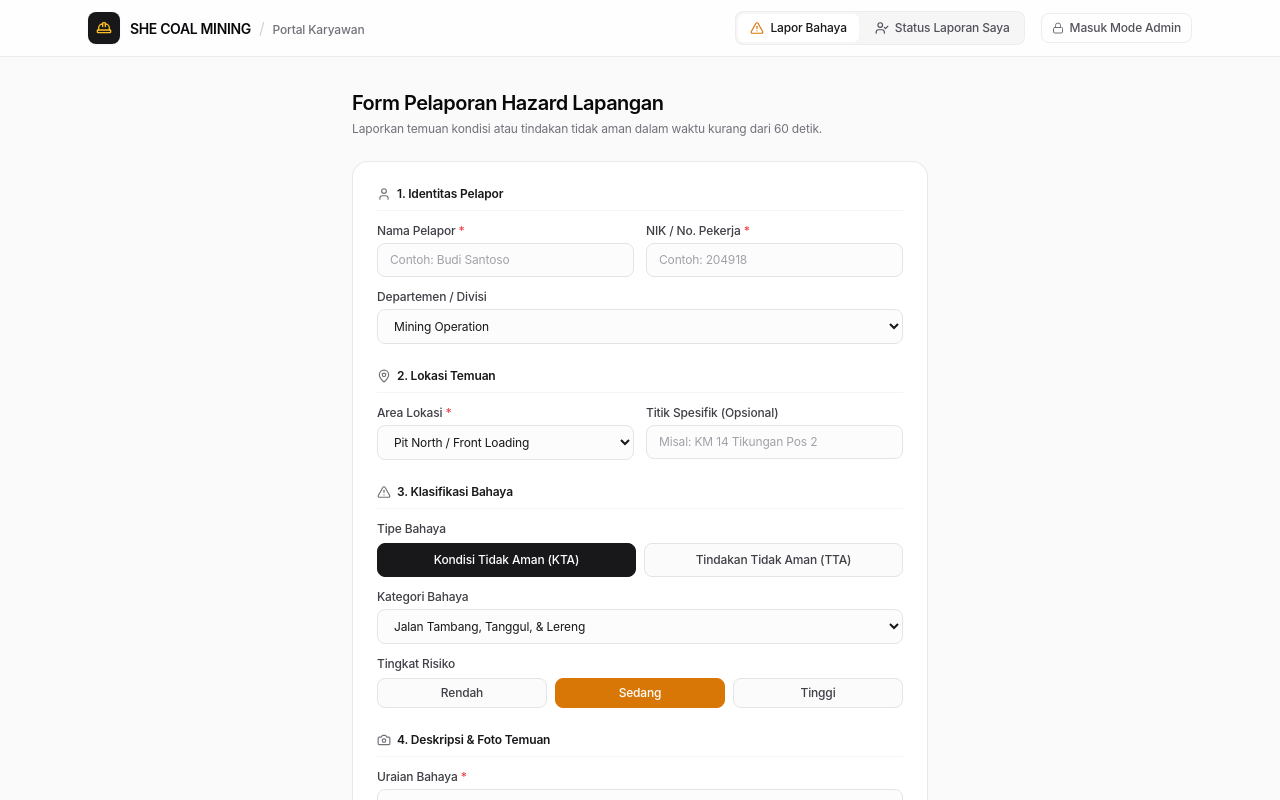
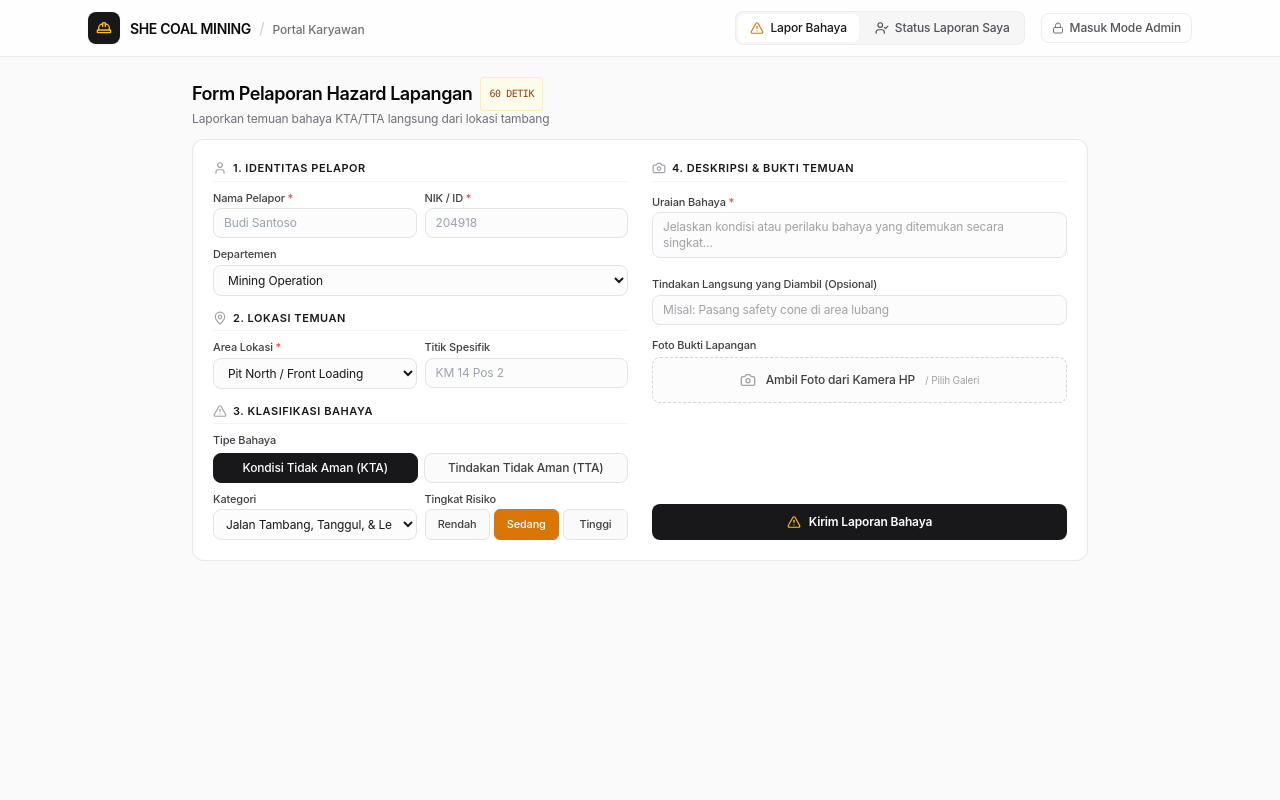
Before and after one commit to rey2402/ihazard, a React (Vite) app: page / in a window 1280 px wide. Shown: the top 800 px of the page. Built offline with nearby package versions, Linux system fonts and the light colour scheme.

Commit message:
feat: optimize forms into compact 2-column bento layout fitting on one screen

```diff
--- a/src/App.tsx
+++ b/src/App.tsx
@@ -223,8 +223,8 @@ export default function App({ initialRole }: AppProps = {}) {
         </div>
       </header>
 
-      {/* Main Workspace Area */}
-      <main className="flex-1 max-w-6xl w-full mx-auto px-4 sm:px-6 py-8">
+      {/* Main Workspace Area - Compact vertical padding */}
+      <main className="flex-1 max-w-6xl w-full mx-auto px-4 sm:px-6 py-4 sm:py-5">
         {role === 'karyawan' ? (
           <div>
             {activeWorkerTab === 'report' ? (
--- a/src/components/hazard/HazardReportForm.tsx
+++ b/src/components/hazard/HazardReportForm.tsx
@@ -1,5 +1,5 @@
 import React, { useState, useRef } from 'react';
-import { Camera, AlertTriangle, User, MapPin, AlertCircle, X } from 'lucide-react';
+import { Camera, AlertTriangle, User, MapPin, AlertCircle, X, ShieldAlert, Zap } from 'lucide-react';
 import { HazardReport, MiningArea, HazardCategory, RiskLevel, HazardType } from '../../types/hazard';
 import { generateTicketId } from '../../utils/k3-calculator';
 import { saveHazardReport } from '../../services/storage-service';
@@ -155,36 +155,43 @@ export const HazardReportForm: React.FC<HazardReportFormProps> = ({
   };
 
   return (
-    <div className="max-w-xl mx-auto pb-16">
-      {/* Header section - Clean & Light */}
-      <div className="mb-6">
-        <h1 className="text-xl font-semibold tracking-tight text-zinc-950">
-          Form Pelaporan Hazard Lapangan
+    <div className="max-w-4xl mx-auto">
+      {/* Compact Header */}
+      <div className="flex flex-col sm:flex-row sm:items-center justify-between gap-2 mb-3">
+        <div>
+          <h1 className="text-base sm:text-lg font-semibold tracking-tight text-zinc-950 flex items-center gap-2">
+            <span>Form Pelaporan Hazard Lapangan</span>
+            <span className="text-[10px] bg-amber-50 text-amber-800 px-2 py-0.5 rounded font-mono border border-amber-200/60 font-medium">
+              60 DETIK
+            </span>
           </h1>
-        <p className="text-xs text-zinc-500 mt-1">
-          Laporkan temuan kondisi atau tindakan tidak aman dalam waktu kurang dari 60 detik.
+          <p className="text-xs text-zinc-500">
+            Laporkan temuan bahaya KTA/TTA langsung dari lokasi tambang
           </p>
+        </div>
       </div>
 
       {errorMessage && (
-        <div className="mb-4 p-3 bg-red-50/80 border border-red-200/80 rounded-xl flex items-center gap-2 text-red-700 text-xs">
+        <div className="mb-3 p-2.5 bg-red-50/80 border border-red-200/80 rounded-xl flex items-center gap-2 text-red-700 text-xs">
           <AlertCircle className="w-4 h-4 shrink-0 text-red-600" />
           <span>{errorMessage}</span>
         </div>
       )}
 
-      {/* Main Form - Single Clean Surface */}
-      <form onSubmit={handleSubmit} className="bg-white border border-zinc-200/80 rounded-2xl p-5 sm:p-6 shadow-2xs space-y-6">
+      {/* 2-Column Responsive Bento Layout - Fits on 1 Screen without long scroll */}
+      <form onSubmit={handleSubmit} className="bg-white border border-zinc-200/80 rounded-xl p-4 sm:p-5 shadow-2xs">
+        <div className="grid grid-cols-1 md:grid-cols-2 gap-4 sm:gap-6">
+          {/* KOLOM KIRI: Identitas, Lokasi, & Klasifikasi Bahaya */}
+          <div className="space-y-3.5">
             {/* 1. Identitas Pelapor */}
             <div>
-          <div className="text-xs font-semibold text-zinc-900 flex items-center gap-1.5 pb-2 border-b border-zinc-100 mb-3">
-            <User className="w-3.5 h-3.5 text-zinc-500" />
+              <div className="text-[11px] font-semibold text-zinc-900 uppercase tracking-wider pb-1 border-b border-zinc-100 mb-2 flex items-center gap-1.5">
+                <User className="w-3.5 h-3.5 text-zinc-400" />
                 <span>1. Identitas Pelapor</span>
               </div>
-
-          <div className="grid grid-cols-1 sm:grid-cols-2 gap-3">
+              <div className="grid grid-cols-2 gap-2">
                 <div>
-              <label htmlFor="reporterName" className="block text-xs font-medium text-zinc-700 mb-1">
+                  <label htmlFor="reporterName" className="block text-[11px] font-medium text-zinc-700 mb-0.5">
                     Nama Pelapor <span className="text-red-500">*</span>
                   </label>
                   <input
@@ -192,34 +199,32 @@ export const HazardReportForm: React.FC<HazardReportFormProps> = ({
                     type="text"
                     value={reporterName}
                     onChange={(e) => setReporterName(e.target.value)}
-                placeholder="Contoh: Budi Santoso"
-                className="w-full bg-zinc-50/50 border border-zinc-200 rounded-lg px-3 py-2 text-xs text-zinc-900 placeholder:text-zinc-400 focus:outline-none focus:bg-white focus:border-zinc-900 focus:ring-1 focus:ring-zinc-900 transition-colors"
+                    placeholder="Budi Santoso"
+                    className="w-full bg-zinc-50/50 border border-zinc-200 rounded-lg px-2.5 py-1.5 text-xs text-zinc-900 focus:outline-none focus:bg-white focus:border-zinc-900 focus:ring-1 focus:ring-zinc-900 transition-colors"
                   />
                 </div>
-
                 <div>
-              <label htmlFor="reporterNik" className="block text-xs font-medium text-zinc-700 mb-1">
-                NIK / No. Pekerja <span className="text-red-500">*</span>
+                  <label htmlFor="reporterNik" className="block text-[11px] font-medium text-zinc-700 mb-0.5">
+                    NIK / ID <span className="text-red-500">*</span>
                   </label>
                   <input
                     id="reporterNik"
                     type="text"
                     value={reporterNik}
                     onChange={(e) => setReporterNik(e.target.value)}
-                placeholder="Contoh: 204918"
-                className="w-full bg-zinc-50/50 border border-zinc-200 rounded-lg px-3 py-2 text-xs text-zinc-900 placeholder:text-zinc-400 focus:outline-none focus:bg-white focus:border-zinc-900 focus:ring-1 focus:ring-zinc-900 transition-colors"
+                    placeholder="204918"
+                    className="w-full bg-zinc-50/50 border border-zinc-200 rounded-lg px-2.5 py-1.5 text-xs text-zinc-900 focus:outline-none focus:bg-white focus:border-zinc-900 focus:ring-1 focus:ring-zinc-900 transition-colors"
                   />
                 </div>
-
-            <div className="sm:col-span-2">
-              <label htmlFor="department" className="block text-xs font-medium text-zinc-700 mb-1">
-                Departemen / Divisi
+                <div className="col-span-2">
+                  <label htmlFor="department" className="block text-[11px] font-medium text-zinc-700 mb-0.5">
+                    Departemen
                   </label>
                   <select
                     id="department"
                     value={department}
                     onChange={(e) => setDepartment(e.target.value)}
-                className="w-full bg-zinc-50/50 border border-zinc-200 rounded-lg px-3 py-2 text-xs text-zinc-900 focus:outline-none focus:bg-white focus:border-zinc-900 focus:ring-1 focus:ring-zinc-900 transition-colors"
+                    className="w-full bg-zinc-50/50 border border-zinc-200 rounded-lg px-2.5 py-1.5 text-xs text-zinc-900 focus:outline-none focus:bg-white focus:border-zinc-900 focus:ring-1 focus:ring-zinc-900 transition-colors"
                   >
                     {DEPARTMENTS.map((dept) => (
                       <option key={dept} value={dept}>
@@ -233,21 +238,20 @@ export const HazardReportForm: React.FC<HazardReportFormProps> = ({
 
             {/* 2. Lokasi Temuan */}
             <div>
-          <div className="text-xs font-semibold text-zinc-900 flex items-center gap-1.5 pb-2 border-b border-zinc-100 mb-3">
-            <MapPin className="w-3.5 h-3.5 text-zinc-500" />
+              <div className="text-[11px] font-semibold text-zinc-900 uppercase tracking-wider pb-1 border-b border-zinc-100 mb-2 flex items-center gap-1.5">
+                <MapPin className="w-3.5 h-3.5 text-zinc-400" />
                 <span>2. Lokasi Temuan</span>
               </div>
-
-          <div className="grid grid-cols-1 sm:grid-cols-2 gap-3">
+              <div className="grid grid-cols-2 gap-2">
                 <div>
-              <label htmlFor="area" className="block text-xs font-medium text-zinc-700 mb-1">
+                  <label htmlFor="area" className="block text-[11px] font-medium text-zinc-700 mb-0.5">
                     Area Lokasi <span className="text-red-500">*</span>
                   </label>
                   <select
                     id="area"
                     value={area}
                     onChange={(e) => setArea(e.target.value as MiningArea)}
-                className="w-full bg-zinc-50/50 border border-zinc-200 rounded-lg px-3 py-2 text-xs text-zinc-900 focus:outline-none focus:bg-white focus:border-zinc-900 focus:ring-1 focus:ring-zinc-900 transition-colors"
+                    className="w-full bg-zinc-50/50 border border-zinc-200 rounded-lg px-2.5 py-1.5 text-xs text-zinc-900 focus:outline-none focus:bg-white focus:border-zinc-900 focus:ring-1 focus:ring-zinc-900 transition-colors"
                   >
                     {MINING_AREAS.map((a) => (
                       <option key={a} value={a}>
@@ -256,18 +260,17 @@ export const HazardReportForm: React.FC<HazardReportFormProps> = ({
                     ))}
                   </select>
                 </div>
-
                 <div>
-              <label htmlFor="locationDetail" className="block text-xs font-medium text-zinc-700 mb-1">
-                Titik Spesifik (Opsional)
+                  <label htmlFor="locationDetail" className="block text-[11px] font-medium text-zinc-700 mb-0.5">
+                    Titik Spesifik
                   </label>
                   <input
                     id="locationDetail"
                     type="text"
                     value={locationDetail}
                     onChange={(e) => setLocationDetail(e.target.value)}
-                placeholder="Misal: KM 14 Tikungan Pos 2"
-                className="w-full bg-zinc-50/50 border border-zinc-200 rounded-lg px-3 py-2 text-xs text-zinc-900 placeholder:text-zinc-400 focus:outline-none focus:bg-white focus:border-zinc-900 focus:ring-1 focus:ring-zinc-900 transition-colors"
+                    placeholder="KM 14 Pos 2"
+                    className="w-full bg-zinc-50/50 border border-zinc-200 rounded-lg px-2.5 py-1.5 text-xs text-zinc-900 focus:outline-none focus:bg-white focus:border-zinc-900 focus:ring-1 focus:ring-zinc-900 transition-colors"
                   />
                 </div>
               </div>
@@ -275,19 +278,18 @@ export const HazardReportForm: React.FC<HazardReportFormProps> = ({
 
             {/* 3. Klasifikasi Bahaya */}
             <div>
-          <div className="text-xs font-semibold text-zinc-900 flex items-center gap-1.5 pb-2 border-b border-zinc-100 mb-3">
-            <AlertTriangle className="w-3.5 h-3.5 text-zinc-500" />
+              <div className="text-[11px] font-semibold text-zinc-900 uppercase tracking-wider pb-1 border-b border-zinc-100 mb-2 flex items-center gap-1.5">
+                <AlertTriangle className="w-3.5 h-3.5 text-zinc-400" />
                 <span>3. Klasifikasi Bahaya</span>
               </div>
-
-          <div className="space-y-3">
+              <div className="space-y-2">
                 <div>
-              <span className="block text-xs font-medium text-zinc-700 mb-1.5">Tipe Bahaya</span>
-              <div className="grid grid-cols-2 gap-2">
+                  <span className="block text-[11px] font-medium text-zinc-700 mb-1">Tipe Bahaya</span>
+                  <div className="grid grid-cols-2 gap-1.5">
                     <button
                       type="button"
                       onClick={() => setHazardType('KTA')}
-                  className={`py-2 px-3 rounded-lg text-xs font-medium border text-center transition-all ${
+                      className={`py-1.5 px-2 rounded-lg text-xs font-medium border text-center transition-all ${
                         hazardType === 'KTA'
                           ? 'bg-zinc-900 text-white border-zinc-900 shadow-xs'
                           : 'bg-zinc-50/70 text-zinc-700 border-zinc-200 hover:bg-zinc-100'
@@ -298,7 +300,7 @@ export const HazardReportForm: React.FC<HazardReportFormProps> = ({
                     <button
                       type="button"
                       onClick={() => setHazardType('TTA')}
-                  className={`py-2 px-3 rounded-lg text-xs font-medium border text-center transition-all ${
+                      className={`py-1.5 px-2 rounded-lg text-xs font-medium border text-center transition-all ${
                         hazardType === 'TTA'
                           ? 'bg-zinc-900 text-white border-zinc-900 shadow-xs'
                           : 'bg-zinc-50/70 text-zinc-700 border-zinc-200 hover:bg-zinc-100'
@@ -309,15 +311,16 @@ export const HazardReportForm: React.FC<HazardReportFormProps> = ({
                   </div>
                 </div>
 
+                <div className="grid grid-cols-2 gap-2">
                   <div>
-              <label htmlFor="category" className="block text-xs font-medium text-zinc-700 mb-1">
-                Kategori Bahaya
+                    <label htmlFor="category" className="block text-[11px] font-medium text-zinc-700 mb-0.5">
+                      Kategori
                     </label>
                     <select
                       id="category"
                       value={category}
                       onChange={(e) => setCategory(e.target.value as HazardCategory)}
-                className="w-full bg-zinc-50/50 border border-zinc-200 rounded-lg px-3 py-2 text-xs text-zinc-900 focus:outline-none focus:bg-white focus:border-zinc-900 focus:ring-1 focus:ring-zinc-900 transition-colors"
+                      className="w-full bg-zinc-50/50 border border-zinc-200 rounded-lg px-2 py-1.5 text-xs text-zinc-900 focus:outline-none focus:bg-white focus:border-zinc-900 transition-colors"
                     >
                       {HAZARD_CATEGORIES.map((cat) => (
                         <option key={cat} value={cat}>
@@ -328,21 +331,21 @@ export const HazardReportForm: React.FC<HazardReportFormProps> = ({
                   </div>
 
                   <div>
-              <span className="block text-xs font-medium text-zinc-700 mb-1.5">Tingkat Risiko</span>
-              <div className="grid grid-cols-3 gap-2">
+                    <span className="block text-[11px] font-medium text-zinc-700 mb-0.5">Tingkat Risiko</span>
+                    <div className="grid grid-cols-3 gap-1">
                       {(['Rendah', 'Sedang', 'Tinggi'] as const).map((r) => (
                         <button
                           key={r}
                           type="button"
                           onClick={() => setRiskLevel(r)}
-                    className={`py-1.5 px-3 rounded-lg text-xs font-medium border text-center transition-all ${
+                          className={`py-1.5 px-1 rounded-md text-[11px] font-medium border text-center transition-all ${
                             riskLevel === r
                               ? r === 'Tinggi'
                                 ? 'bg-red-600 text-white border-red-600'
                                 : r === 'Sedang'
                                 ? 'bg-amber-600 text-white border-amber-600'
                                 : 'bg-emerald-600 text-white border-emerald-600'
-                        : 'bg-zinc-50/70 text-zinc-700 border-zinc-200 hover:bg-zinc-100'
+                              : 'bg-zinc-50 text-zinc-700 border-zinc-200 hover:bg-zinc-100'
                           }`}
                         >
                           {r}
@@ -352,31 +355,33 @@ export const HazardReportForm: React.FC<HazardReportFormProps> = ({
                   </div>
                 </div>
               </div>
-
-        {/* 4. Deskripsi & Bukti Foto */}
-        <div>
-          <div className="text-xs font-semibold text-zinc-900 flex items-center gap-1.5 pb-2 border-b border-zinc-100 mb-3">
-            <Camera className="w-3.5 h-3.5 text-zinc-500" />
-            <span>4. Deskripsi & Foto Temuan</span>
+            </div>
           </div>
 
+          {/* KOLOM KANAN: Detail Bahaya, Foto Kamera, & Submit */}
+          <div className="space-y-3.5 flex flex-col justify-between">
             <div className="space-y-3">
+              <div className="text-[11px] font-semibold text-zinc-900 uppercase tracking-wider pb-1 border-b border-zinc-100 flex items-center gap-1.5">
+                <Camera className="w-3.5 h-3.5 text-zinc-400" />
+                <span>4. Deskripsi & Bukti Temuan</span>
+              </div>
+
               <div>
-              <label htmlFor="description" className="block text-xs font-medium text-zinc-700 mb-1">
+                <label htmlFor="description" className="block text-[11px] font-medium text-zinc-700 mb-0.5">
                   Uraian Bahaya <span className="text-red-500">*</span>
                 </label>
                 <textarea
                   id="description"
-                rows={3}
+                  rows={2}
                   value={description}
                   onChange={(e) => setDescription(e.target.value)}
                   placeholder="Jelaskan kondisi atau perilaku bahaya yang ditemukan secara singkat..."
-                className="w-full bg-zinc-50/50 border border-zinc-200 rounded-lg px-3 py-2 text-xs text-zinc-900 placeholder:text-zinc-400 focus:outline-none focus:bg-white focus:border-zinc-900 focus:ring-1 focus:ring-zinc-900 transition-colors resize-none"
+                  className="w-full bg-zinc-50/50 border border-zinc-200 rounded-lg px-2.5 py-1.5 text-xs text-zinc-900 placeholder:text-zinc-400 focus:outline-none focus:bg-white focus:border-zinc-900 focus:ring-1 focus:ring-zinc-900 transition-colors resize-none"
                 />
               </div>
 
               <div>
-              <label htmlFor="immediateAction" className="block text-xs font-medium text-zinc-700 mb-1">
+                <label htmlFor="immediateAction" className="block text-[11px] font-medium text-zinc-700 mb-0.5">
                   Tindakan Langsung yang Diambil (Opsional)
                 </label>
                 <input
@@ -384,14 +389,14 @@ export const HazardReportForm: React.FC<HazardReportFormProps> = ({
                   type="text"
                   value={immediateAction}
                   onChange={(e) => setImmediateAction(e.target.value)}
-                placeholder="Misal: Memasang safety cone di area lubang"
-                className="w-full bg-zinc-50/50 border border-zinc-200 rounded-lg px-3 py-2 text-xs text-zinc-900 placeholder:text-zinc-400 focus:outline-none focus:bg-white focus:border-zinc-900 focus:ring-1 focus:ring-zinc-900 transition-colors"
+                  placeholder="Misal: Pasang safety cone di area lubang"
+                  className="w-full bg-zinc-50/50 border border-zinc-200 rounded-lg px-2.5 py-1.5 text-xs text-zinc-900 placeholder:text-zinc-400 focus:outline-none focus:bg-white focus:border-zinc-900 focus:ring-1 focus:ring-zinc-900 transition-colors"
                 />
               </div>
 
-            {/* Foto Upload Zone */}
+              {/* Foto Bukti */}
               <div>
-              <span className="block text-xs font-medium text-zinc-700 mb-1">Foto Bukti Lapangan</span>
+                <span className="block text-[11px] font-medium text-zinc-700 mb-1">Foto Bukti Lapangan</span>
                 <input
                   ref={fileInputRef}
                   type="file"
@@ -402,29 +407,28 @@ export const HazardReportForm: React.FC<HazardReportFormProps> = ({
                 />
 
                 {photoPreview ? (
-                <div className="relative rounded-xl overflow-hidden border border-zinc-200">
-                  <img src={photoPreview} alt="Bukti Foto" className="w-full h-44 object-cover" />
+                  <div className="relative rounded-lg overflow-hidden border border-zinc-200 h-28">
+                    <img src={photoPreview} alt="Bukti Foto" className="w-full h-full object-cover" />
                     <button
                       type="button"
                       onClick={() => setPhotoPreview('')}
-                    className="absolute top-2 right-2 p-1 bg-zinc-900/70 hover:bg-zinc-900 text-white rounded-full transition-colors"
+                      className="absolute top-1.5 right-1.5 p-1 bg-zinc-900/80 hover:bg-zinc-900 text-white rounded-full transition-colors"
                       title="Hapus foto"
                     >
-                    <X className="w-3.5 h-3.5" />
+                      <X className="w-3 h-3" />
                     </button>
                   </div>
                 ) : (
                   <button
                     type="button"
                     onClick={() => fileInputRef.current?.click()}
-                  className="w-full py-5 border border-dashed border-zinc-300 hover:border-zinc-400 rounded-xl bg-zinc-50/50 hover:bg-zinc-50 flex flex-col items-center justify-center gap-1.5 transition-colors text-zinc-600"
+                    className="w-full py-3.5 border border-dashed border-zinc-300 hover:border-zinc-400 rounded-lg bg-zinc-50/50 hover:bg-zinc-50 flex items-center justify-center gap-2.5 transition-colors text-zinc-600"
                   >
-                  <Camera className="w-5 h-5 text-zinc-400" />
+                    <Camera className="w-4 h-4 text-zinc-400" />
                     <span className="text-xs font-medium text-zinc-700">Ambil Foto dari Kamera HP</span>
-                  <span className="text-[10px] text-zinc-400">Atau pilih dari galeri dokumen</span>
+                    <span className="text-[10px] text-zinc-400">/ Pilih Galeri</span>
                   </button>
                 )}
-            </div>
               </div>
             </div>
 
@@ -433,11 +437,13 @@ export const HazardReportForm: React.FC<HazardReportFormProps> = ({
               <button
                 type="submit"
                 disabled={isSubmitting}
-            className="w-full py-2.5 bg-zinc-900 hover:bg-zinc-800 text-white text-xs font-semibold rounded-xl shadow-xs transition-colors flex items-center justify-center gap-2 disabled:opacity-50"
+                className="w-full py-2.5 bg-zinc-900 hover:bg-zinc-800 text-white text-xs font-semibold rounded-lg shadow-xs transition-colors flex items-center justify-center gap-2 disabled:opacity-50"
               >
-            <AlertTriangle className="w-4 h-4 text-amber-400" />
+                <AlertTriangle className="w-3.5 h-3.5 text-amber-400" />
                 <span>{isSubmitting ? 'Mengirim Laporan...' : 'Kirim Laporan Bahaya'}</span>
               </button>
+            </div>
+          </div>
         </div>
       </form>
 
```
Also changed, not shown: src/components/she/MonthlyEntryForm.tsx (+88 -86 lines), src/components/she/WeeklyEntryForm.tsx (+74 -71 lines). Lines whose indentation alone changed are shown as unchanged.
